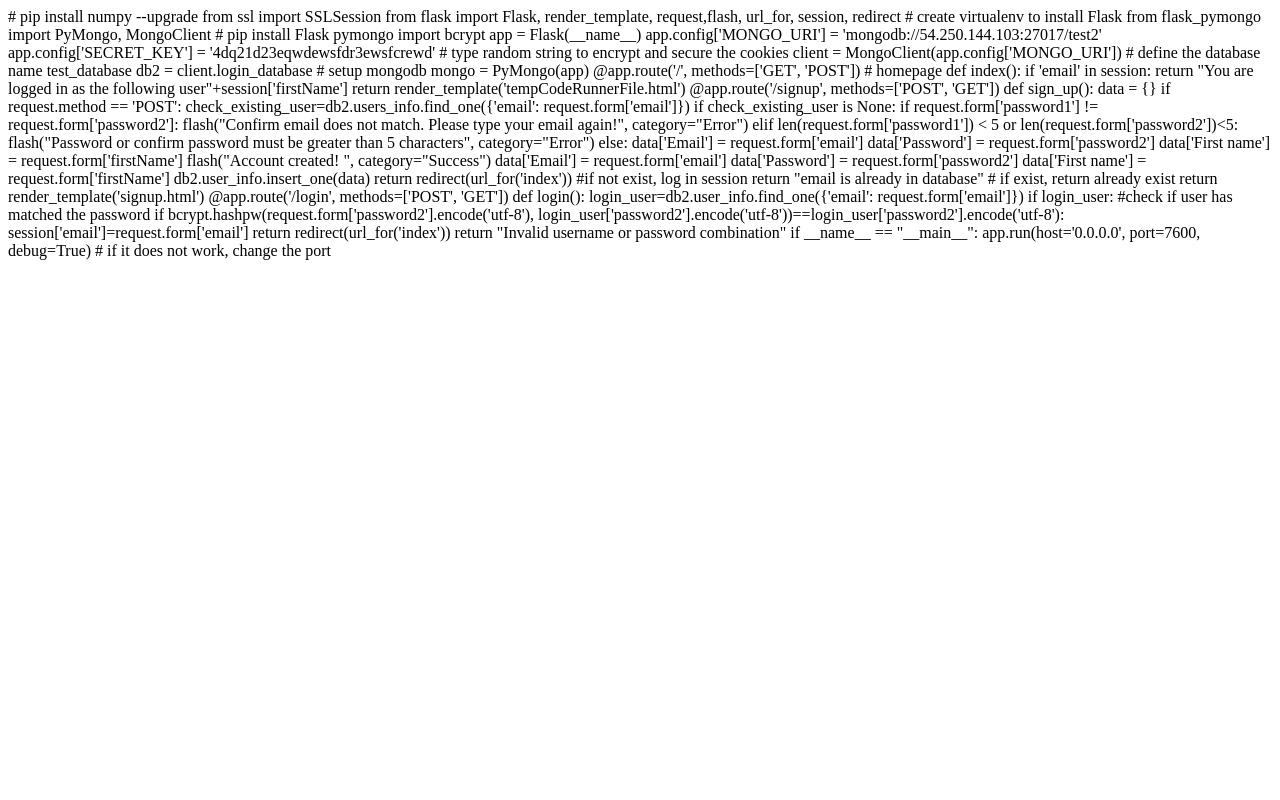
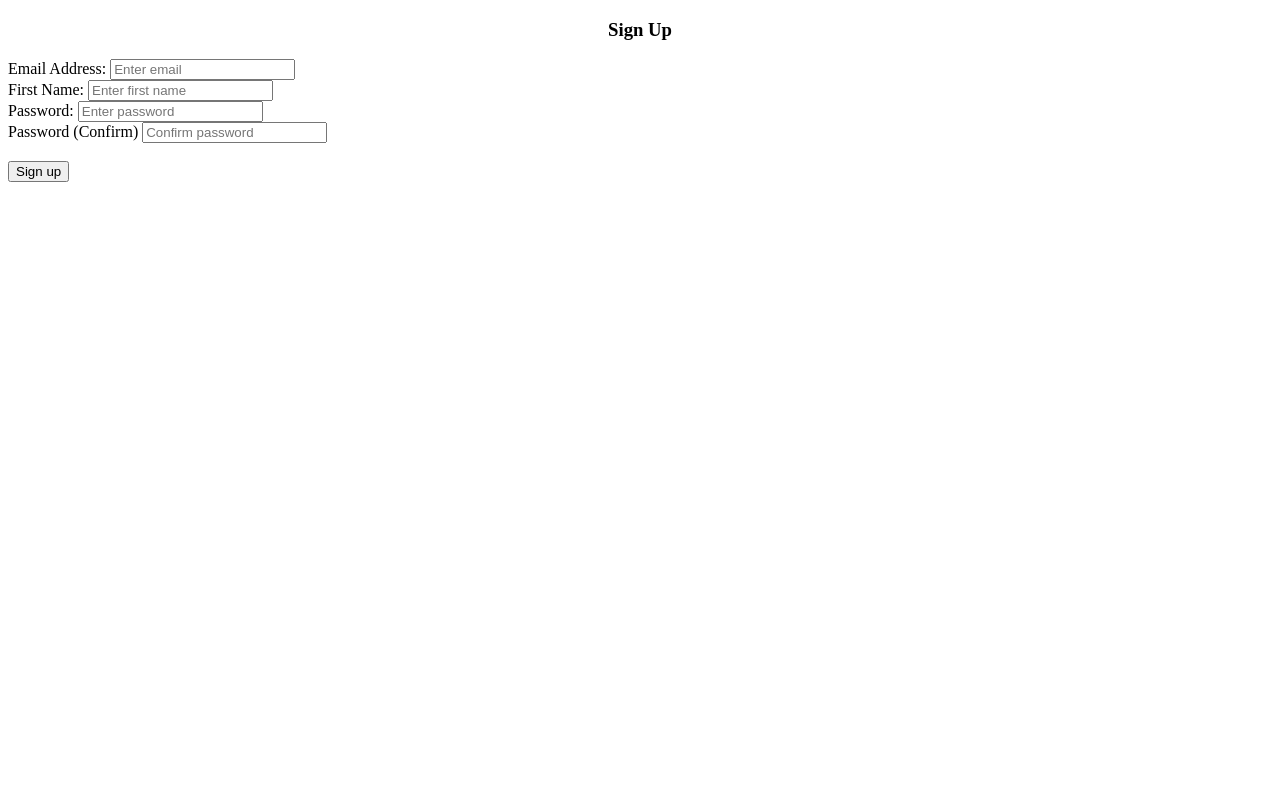
Before and after one commit to R7nX/Vocational-Guidance-System, a Flask app: template templates/signup.html in a window 1280 px wide. Run offline with Flask 2, Linux system fonts and the light colour scheme; the template is opened without the code that fills it, so the values that code supplies are empty; some libraries are stand-ins or nearby versions.

Commit message:
Update signup.html

```diff
--- a/templates/signup.html
+++ b/templates/signup.html
@@ -1,58 +1,79 @@
-# pip install numpy --upgrade
-from ssl import SSLSession
-from flask import Flask, render_template, request,flash, url_for, session, redirect  # create virtualenv to install Flask
+<!DOCTYPE html>
+<html lang="en">
+<head>
+<meta charset="UTF-8">
+<meta http-equiv="X-UA-Compatible" content="IE=edge">
+<meta name="viewport" content="width=device-width, initial-scale=1.0">
+<title>Document</title>
+</head>
+<body>
 
-from flask_pymongo import PyMongo, MongoClient  # pip install Flask pymongo
-import bcrypt
-app = Flask(__name__)
-app.config['MONGO_URI'] = 'mongodb://54.250.144.103:27017/test2'
-app.config['SECRET_KEY'] = '4dq21d23eqwdewsfdr3ewsfcrewd' # type random string to encrypt and secure the cookies
-client = MongoClient(app.config['MONGO_URI'])
-# define the database name test_database
-db2 = client.login_database
-# setup mongodb
-mongo = PyMongo(app)
+<form method="POST">
+    <h3 align="center">Sign Up</h3>
+    <div class="form-group">
+    <label for="email">Email Address: </label>
+    <input
+        type="email"
+        class="form-control"
+        id="email"
+        name="email"
+        placeholder="Enter email"
+    />
+    </div>
+    <div class="form-group">
+    <label for="firstName">First Name: </label>
+    <input
+        type="text"
+        class="form-control"
+        id="firstName"
+        name="firstName"
+        placeholder="Enter first name"
+    />
+    </div>
+    <div class="form-group">
+    <label for="password1">Password: </label>
+    <input
+        type="password"
+        class="form-control"
+        id="password1"
+        name="password1"
+        placeholder="Enter password"
+    />
+    </div>
+    <div class="form-group">
+    <label for="password2">Password (Confirm)</label>
+    <input
+        type="password"
+        class="form-control"
+        id="password2"
+        name="password2"
+        placeholder="Confirm password"
+    />
+{% with messages = get_flashed_messages(with_categories=true) %}
+    {% if messages %}
+        {% for category, message in messages %}
+            {% if category == 'Error' %}
+                <div class="alert alert_danger alter-dismissable fade show" role = "alert">
+                {{ message }}
+                <button type = "button" class = "close" data-dismiss="alert">
+                <span aria-hidden="true">&times;</span>
+                </button>
+                </div>
+            {% else %}
+                <div class="alert alert_success alter-dismissable fade show" role = "alert">
+                {{ message }}
+                <button type = "button" class = "close" data-dismiss="alert">
+                <span aria-hidden="true">&times;</span>
+                </button>
+                </div>
+            {% endif %}
+        {% endfor %}
+    {% endif %}
+{% endwith %}
+    </div>
+    <br />
+    <button type="submit" class="btn-submit">Sign up</button>
+</form>
 
-
-@app.route('/', methods=['GET', 'POST'])  # homepage
-def index():
-    if 'email' in session:
-        return "You are logged in as the following user"+session['firstName']
-    return render_template('tempCodeRunnerFile.html')
-
-@app.route('/signup', methods=['POST', 'GET'])
-def sign_up():
-    data = {}
-    if request.method == 'POST':
-        check_existing_user=db2.users_info.find_one({'email': request.form['email']})
-        if check_existing_user is None:
-            if request.form['password1'] != request.form['password2']:
-                flash("Confirm email does not match. Please type your email again!", category="Error")
-            elif len(request.form['password1']) < 5 or len(request.form['password2'])<5:
-                flash("Password or confirm password must be greater than 5 characters", category="Error")
-            else:
-                data['Email'] = request.form['email']
-                data['Password'] = request.form['password2']
-                data['First name'] = request.form['firstName']
-                flash("Account created! ", category="Success")
-            data['Email'] = request.form['email']
-            data['Password'] = request.form['password2']
-            data['First name'] = request.form['firstName']
-            db2.user_info.insert_one(data)
-            return redirect(url_for('index')) #if not exist, log in session
-        return "email is already in database" # if exist, return already exist
-    return render_template('signup.html')
-
-@app.route('/login', methods=['POST', 'GET'])
-def login():
-    login_user=db2.user_info.find_one({'email': request.form['email']})
-    if login_user:
-#check if user has matched the password
-        if bcrypt.hashpw(request.form['password2'].encode('utf-8'), login_user['password2'].encode('utf-8'))==login_user['password2'].encode('utf-8'):
-            session['email']=request.form['email']
-            return redirect(url_for('index'))
-    return "Invalid username or password combination"
-
-
-if __name__ == "__main__":
-    app.run(host='0.0.0.0', port=7600, debug=True)  # if it does not work, change the port
+</body>
+</html>
```
